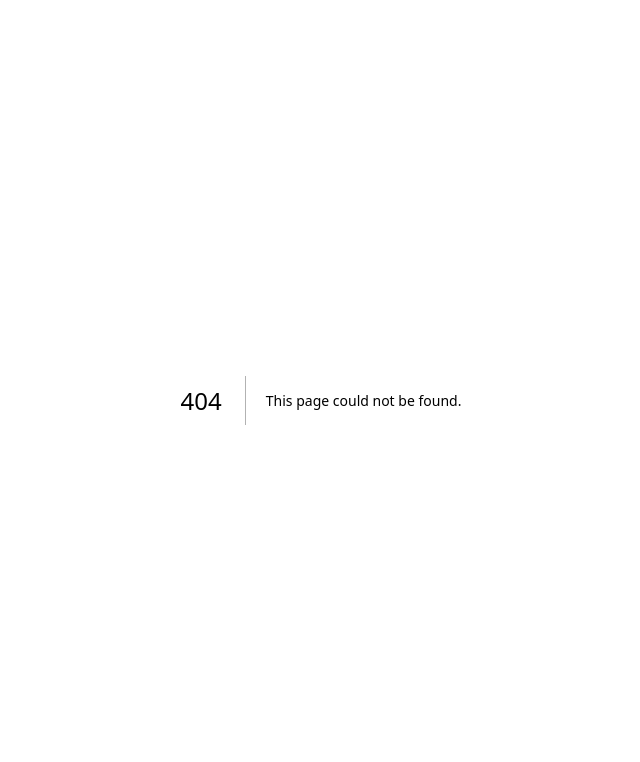
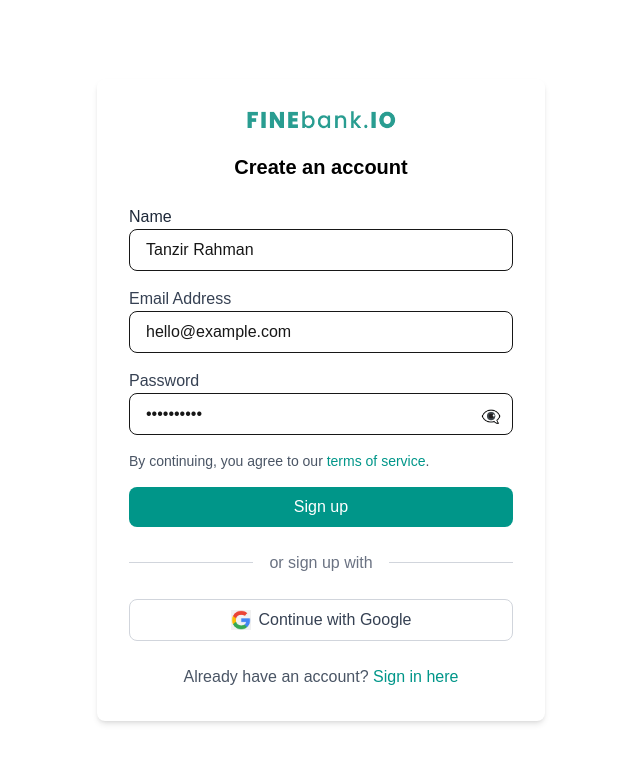
Before and after one commit to Bhankid/finebank, a Next.js app: page /signup in a window 1280 px wide. Before the commit this address had no page. Shown: the top 762 px of the page, without its empty margins (319-959 px from the left). Built offline with nearby package versions, Linux system fonts and the light colour scheme.

Commit message:
Add signup component and page for user registration

```diff
--- /dev/null
+++ b/src/app/components/auth/signup/signup.tsx
@@ -0,0 +1,120 @@
+'use client';
+
+import { useState } from 'react';
+import Image from 'next/image';
+import Link from 'next/link';
+
+const Signup = () => {
+  const [name, setName] = useState('Tanzir Rahman');
+  const [email, setEmail] = useState('hello@example.com');
+  const [password, setPassword] = useState('..........');
+  const [showPassword, setShowPassword] = useState(false);
+
+  const handleSubmit = (e: React.FormEvent) => {
+    e.preventDefault();
+    // Handle signup logic here
+    console.log({ name, email, password });
+  };
+
+  return (
+    <div className="bg-white flex items-center justify-center min-h-screen">
+      <div className="bg-white p-8 rounded-lg shadow-md w-full max-w-md">
+        <div className="text-center mb-6">
+          <Image
+            src="/Frame 40589.png"
+            alt="Finebank Logo"
+            width={150}
+            height={50}
+            className="mx-auto mb-2"
+          />
+          {/* <h1 className="text-2xl font-semibold text-teal-600">FINEbank.IO</h1> */}
+        </div>
+
+        <h2 className="text-xl text-black font-semibold text-center mb-6">Create an account</h2>
+
+        <form onSubmit={handleSubmit}>
+          <div className="mb-4">
+            <label className="block text-gray-800">Name</label>
+            <input
+              type="text"
+              value={name}
+              onChange={(e) => setName(e.target.value)}
+              className="w-full px-4 py-2 border rounded-lg focus:outline-none focus:ring-2 focus:ring-teal-600"
+              required
+            />
+          </div>
+
+          <div className="mb-4">
+            <label className="block text-gray-700">Email Address</label>
+            <input
+              type="email"
+              value={email}
+              onChange={(e) => setEmail(e.target.value)}
+              className="w-full px-4 py-2 border rounded-lg focus:outline-none focus:ring-2 focus:ring-teal-600"
+              required
+            />
+          </div>
+
+          <div className="mb-4 relative">
+            <label className="block text-gray-700">Password</label>
+            <input
+              type={showPassword ? "text" : "password"}
+              value={password}
+              onChange={(e) => setPassword(e.target.value)}
+              className="w-full px-4 py-2 border rounded-lg focus:outline-none focus:ring-2 focus:ring-teal-600"
+              required
+            />
+            <button
+              type="button"
+              className="absolute right-3 top-9 text-gray-500 cursor-pointer"
+              onClick={() => setShowPassword(!showPassword)}
+            >
+              {showPassword ? (
+                <span>👁️</span>
+              ) : (
+                <span>👁️‍🗨️</span>
+              )}
+            </button>
+          </div>
+
+          <p className="text-sm text-gray-600 mb-4">
+            By continuing, you agree to our <Link href="/terms" className="text-teal-600">terms of service</Link>.
+          </p>
+
+          <button
+            type="submit"
+            className="w-full bg-teal-600 text-white py-2 rounded-lg hover:bg-teal-700 transition duration-200"
+          >
+            Sign up
+          </button>
+        </form>
+
+        <div className="flex items-center my-6 whitespace-nowrap">
+          <hr className="flex-grow border-t border-gray-300" />
+          <span className="mx-4 text-gray-500 flex-shrink-0">or sign up with</span>
+          <hr className="flex-grow border-t border-gray-300" />
+        </div>
+
+        <button
+          className="w-full bg-white border border-gray-300 text-gray-700 py-2 rounded-lg flex items-center justify-center hover:bg-gray-100 transition duration-200 cursor-pointer whitespace-nowrap"
+          type="button"
+        >
+          <Image
+            src="/google_logo.png"
+            alt="Google logo"
+            width={20}
+            height={20}
+            className="mr-2 flex-shrink-0"
+          />
+          <span className="flex-shrink-0">Continue with Google</span>
+        </button>
+
+        <p className="text-center text-gray-600 mt-6">
+          Already have an account? <Link href="/login" className="text-teal-600">Sign in here</Link>
+        </p>
+      </div>
+    </div>
+  );
+};
+
+export default Signup;
--- /dev/null
+++ b/src/app/signup/page.tsx
@@ -0,0 +1,5 @@
+import Signup from '@/app/components/auth/signup/signup';
+
+export default function SignupPage() {
+  return <Signup />;
+}
```
